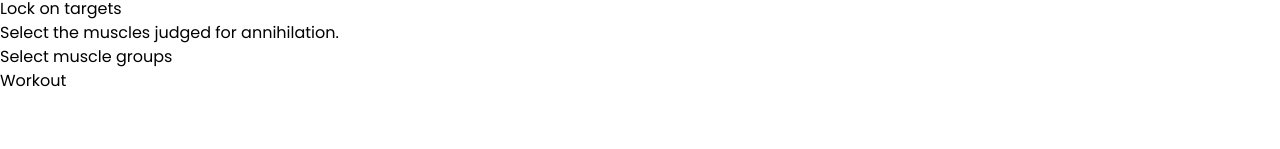
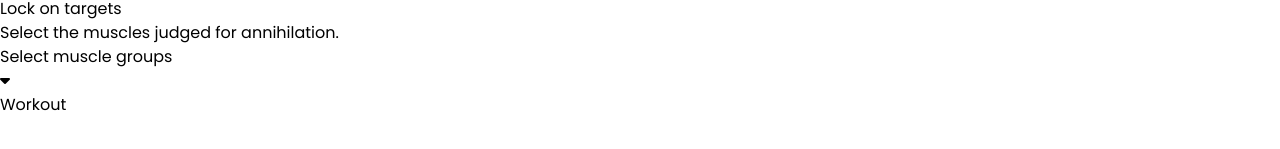
Before and after one commit to EmmanuelOBUjunior/machoman, a React (Vite) app: page / in a window 1280 px wide. Shown: the part 291-440 px from the top of the page. Built offline with nearby package versions, Linux system fonts and the light colour scheme.

Commit message:
Working on the second header

```diff
--- a/src/components/Generator.jsx
+++ b/src/components/Generator.jsx
@@ -46,6 +46,7 @@ export default function Generator() {
       />
       <div className="">
         <p>Select muscle groups</p>
+        <i className="fa-solid fa-caret-down"></i>
       </div>
     </SectionWrapper>
   );
```
